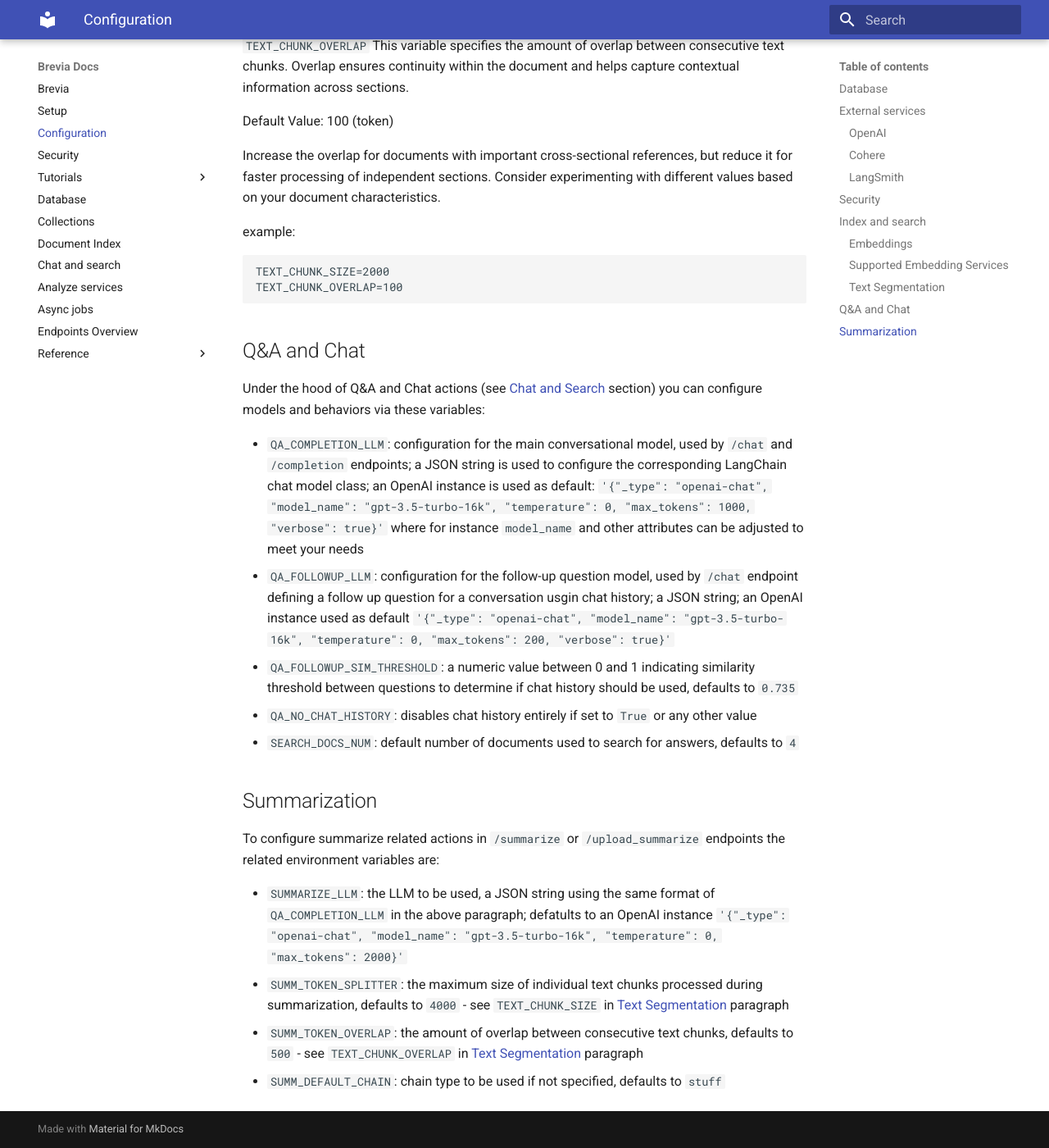
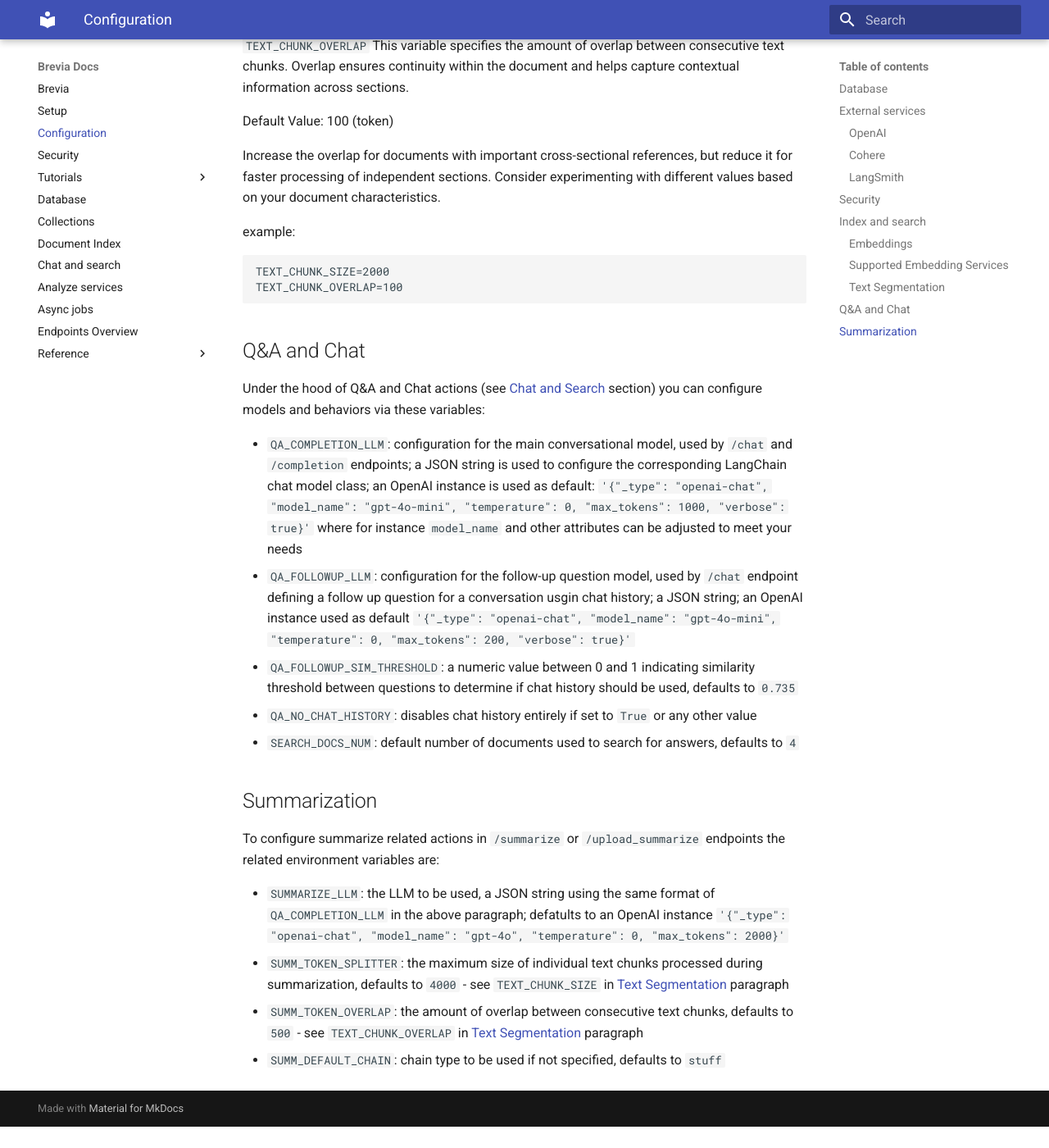
Before and after one commit to brevia-ai/brevia, an MkDocs documentation site: the page built from docs/config.md, in a window 1280 px wide and 1400 px high, scrolled down 2823 px. Shown: the whole window at 82% size. Built offline with MkDocs 1.6.1 and Material for MkDocs 9.7.7, drawn with Linux system fonts in a browser that asks for light colours; after the commit the page ends 4197 px from its top, so only the background shows below that.

Commit message:
refactor: drop gtp-3.5turbo` from defaults

```diff
--- a/docs/config.md
+++ b/docs/config.md
@@ -104,8 +104,8 @@
 
 Under the hood of Q&A and Chat actions (see [Chat and Search](chat_search.md) section) you can configure models and behaviors via these variables:
 
-* `QA_COMPLETION_LLM`: configuration for the main conversational model, used by `/chat` and `/completion` endpoints; a JSON string is used to configure the corresponding LangChain chat model class; an OpenAI instance is used as default: `'{"_type": "openai-chat", "model_name": "gpt-3.5-turbo-16k", "temperature": 0, "max_tokens": 1000, "verbose": true}'` where for instance `model_name` and other attributes can be adjusted to meet your needs
-* `QA_FOLLOWUP_LLM`: configuration for the follow-up question model, used by `/chat` endpoint defining a follow up question for a conversation usgin chat history; a JSON string; an OpenAI instance used as default `'{"_type": "openai-chat", "model_name": "gpt-3.5-turbo-16k", "temperature": 0, "max_tokens": 200, "verbose": true}'`
+* `QA_COMPLETION_LLM`: configuration for the main conversational model, used by `/chat` and `/completion` endpoints; a JSON string is used to configure the corresponding LangChain chat model class; an OpenAI instance is used as default: `'{"_type": "openai-chat", "model_name": "gpt-4o-mini", "temperature": 0, "max_tokens": 1000, "verbose": true}'` where for instance `model_name` and other attributes can be adjusted to meet your needs
+* `QA_FOLLOWUP_LLM`: configuration for the follow-up question model, used by `/chat` endpoint defining a follow up question for a conversation usgin chat history; a JSON string; an OpenAI instance used as default `'{"_type": "openai-chat", "model_name": "gpt-4o-mini", "temperature": 0, "max_tokens": 200, "verbose": true}'`
 * `QA_FOLLOWUP_SIM_THRESHOLD`: a numeric value between 0 and 1 indicating similarity threshold between questions to determine if chat history should be used, defaults to `0.735`
 * `QA_NO_CHAT_HISTORY`: disables chat history entirely if set to `True` or any other value
 * `SEARCH_DOCS_NUM`: default number of documents used to search for answers, defaults to `4`
@@ -114,7 +114,7 @@
 
 To configure summarize related actions in `/summarize` or `/upload_summarize` endpoints the related environment variables are:
 
-* `SUMMARIZE_LLM`: the LLM to be used, a JSON string using the same format of `QA_COMPLETION_LLM` in the above paragraph; defatults to an OpenAI instance `'{"_type": "openai-chat", "model_name": "gpt-3.5-turbo-16k", "temperature": 0, "max_tokens": 2000}'`
+* `SUMMARIZE_LLM`: the LLM to be used, a JSON string using the same format of `QA_COMPLETION_LLM` in the above paragraph; defatults to an OpenAI instance `'{"_type": "openai-chat", "model_name": "gpt-4o", "temperature": 0, "max_tokens": 2000}'`
 * `SUMM_TOKEN_SPLITTER`: the maximum size of individual text chunks processed during summarization, defaults to `4000` - see `TEXT_CHUNK_SIZE` in [Text Segmentation](#text-segmentation) paragraph
 * `SUMM_TOKEN_OVERLAP`: the amount of overlap between consecutive text chunks, defaults to `500` - see `TEXT_CHUNK_OVERLAP` in [Text Segmentation](#text-segmentation) paragraph
 * `SUMM_DEFAULT_CHAIN`: chain type to be used if not specified, defaults to `stuff`
```
Also changed, not shown: docs/tutorials/create_collection.md (+1 -1 lines), 2 other files.
